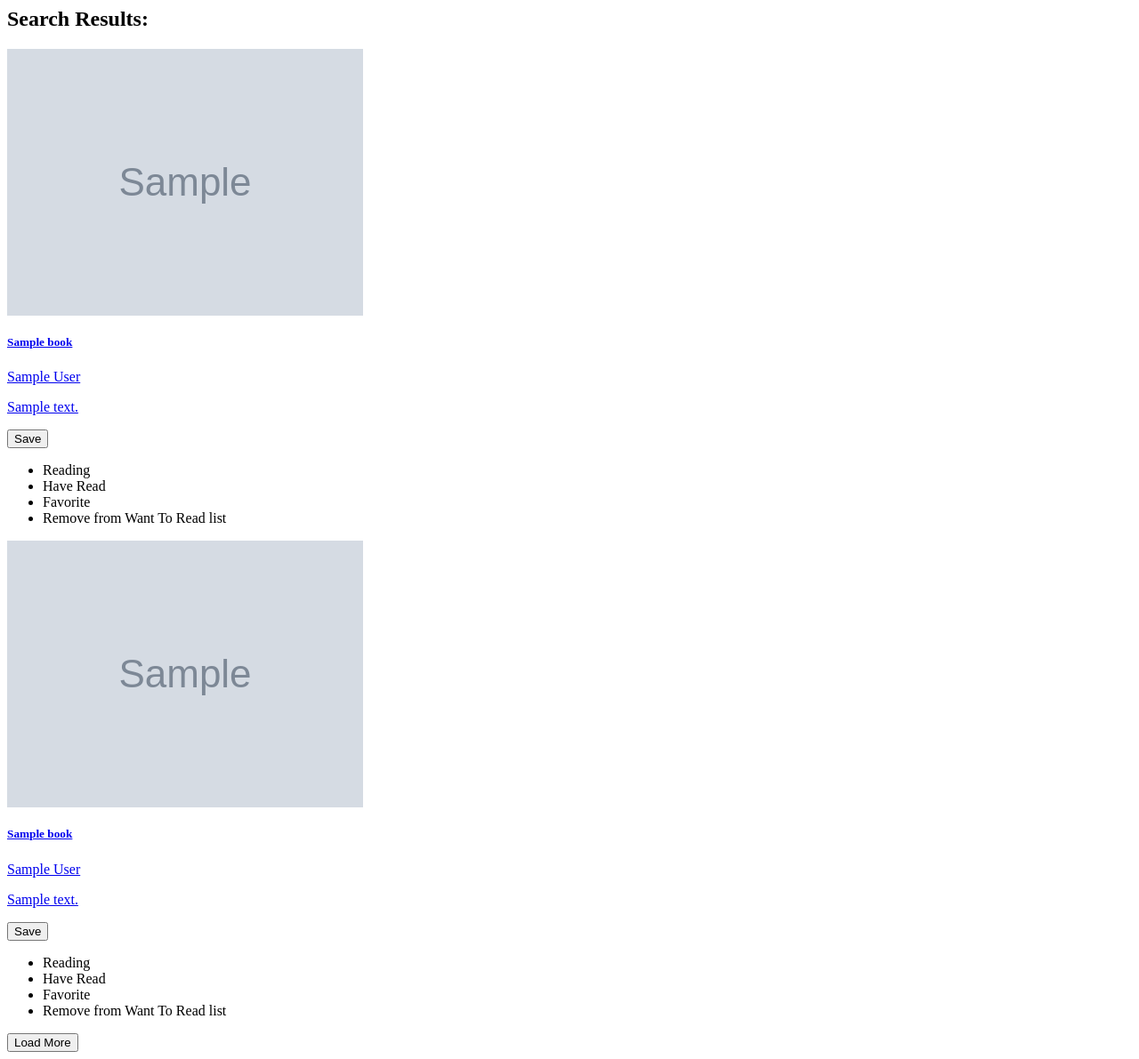
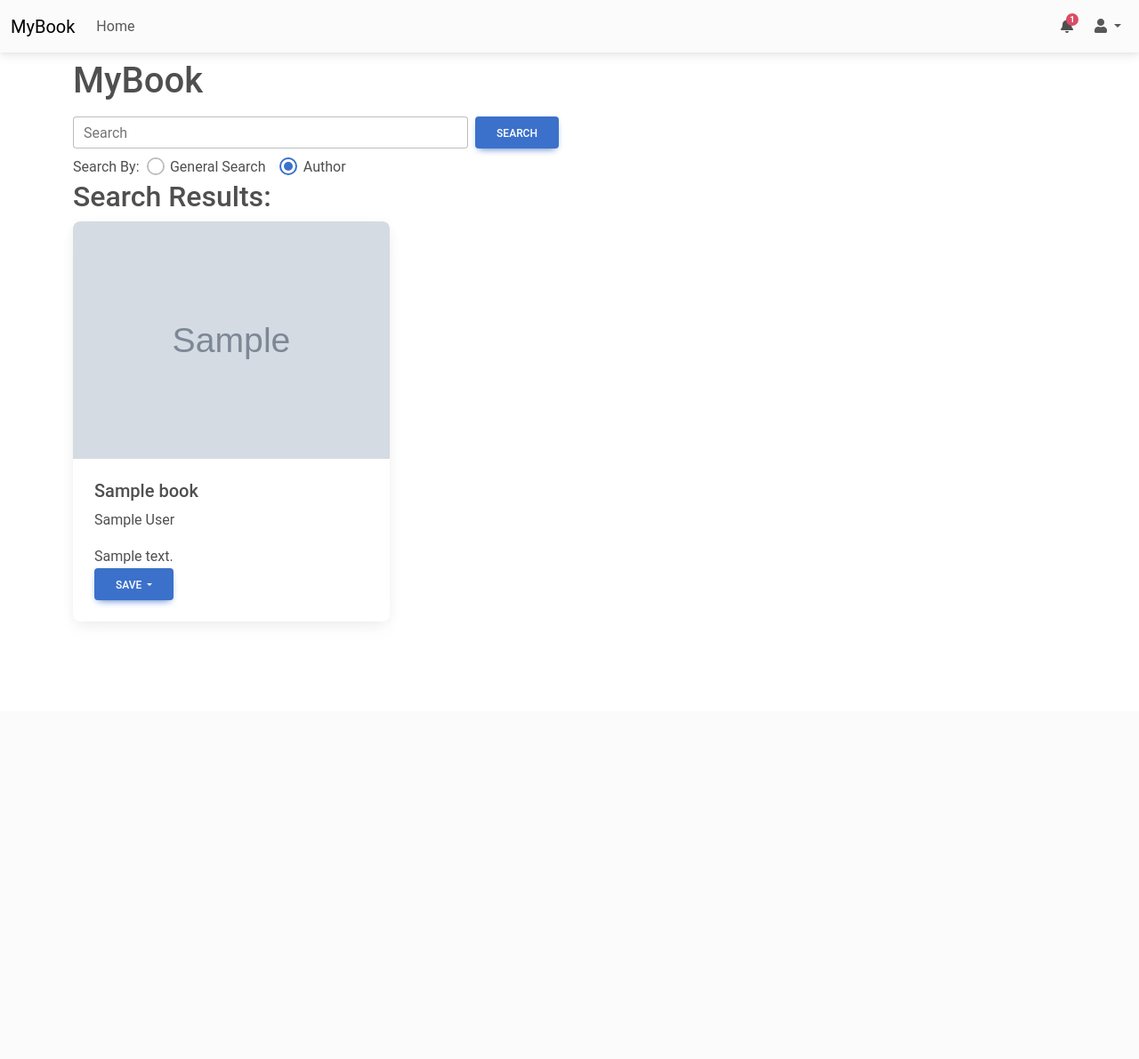
Before and after one commit to rweisshaar1/MyBook, a Flask app: template templates/results/search-results.html in a window 1280 px wide. Shown: the whole page at 89% size. After the commit the page ends 681 px from the top, so only its background shows below. Run offline with Flask 3, Linux system fonts and the light colour scheme; the template is opened without the code that fills it: most values are stand-ins (such as "Sample title", 1, 10 or a date in 2020); grey boxes marked "Sample" are stand-in pictures; some libraries are stand-ins or nearby versions.

Commit message:
Fixed search results page to refresh properly. Also added caching method to results page to keep results the same.

```diff
--- a/templates/main/home.html
+++ b/templates/main/home.html
@@ -7,8 +7,8 @@
     <h1>MyBook</h1>
 
     <div class="row">
-      <form class="mt-2 col-md-6" hx-get="/search" hx-params="search,radioOptions" hx-target="#Results"
-        hx-swap="innerHTML">
+      <form class="mt-2 col-md-6" hx-get="/search" hx-push-url="true" hx-params="search,radioOptions" hx-target="body"
+        hx-swap="outerHTML">
         <div class="d-flex mb-2">
           <div class="form-outline flex-grow-1 me-2" data-mdb-input-init>
             <input type="text" name="search" id="search" class="form-control" />
@@ -32,7 +32,7 @@
       </form>
     </div>
 
-    <div class="container mt-2" id="Results">
+    <div class="container mt-2" id="Results" hx-swap="innerHTML">
       <div class="">
         <h2 class="fs-1">Recommended For You:</h2>
         {% if recommended_books %}
--- a/templates/results/search-results.html
+++ b/templates/results/search-results.html
@@ -1,8 +1,56 @@
+{% include 'components/header.html' %}
+{% include 'components/navbar.html' %}
+
+<main>
+  <div class="container mt-2">
+
+    <h1>MyBook</h1>
+
+    <div class="row">
+      <form class="mt-2 col-md-6" hx-get="/search" hx-push-url="true" hx-params="search,radioOptions" hx-target="body"
+        hx-swap="outerHTML">
+        <div class="d-flex mb-2">
+          <div class="form-outline flex-grow-1 me-2" data-mdb-input-init>
+            <input type="text" name="search" id="search" class="form-control" value="{{query}}" />
+            <label class="form-label" for="search">Search</label>
+          </div>
+          <button type="submit" class="btn btn-primary" data-mdb-ripple-init>Search</button>
+        </div>
+        <div class="d-flex">
+          <div class="me-2">
+            Search By:
+          </div>
+          {% if search_type == 'general' %}
+          <div class="form-check form-check-inline">
+            <input class="form-check-input" type="radio" name="radioOptions" id="inlineRadio1" value="general"
+              checked />
+            <label class="form-check-label" for="inlineRadio1">General Search</label>
+          </div>
+          <div class="form-check form-check-inline">
+            <input class="form-check-input" type="radio" name="radioOptions" id="inlineRadio2" value="author" />
+            <label class="form-check-label" for="inlineRadio2">Author</label>
+          </div>
+          {% else %}
+          <div class="form-check form-check-inline">
+            <input class="form-check-input" type="radio" name="radioOptions" id="inlineRadio1" value="general" />
+            <label class="form-check-label" for="inlineRadio1">General Search</label>
+          </div>
+          <div class="form-check form-check-inline">
+            <input class="form-check-input" type="radio" name="radioOptions" id="inlineRadio2" value="author"
+              checked />
+            <label class="form-check-label" for="inlineRadio2">Author</label>
+          </div>
+          {% endif %}
+        </div>
+      </form>
+    </div>
+
+    <div hx-target="this" hx-swap="innerHTML">
       <div class="">
         <h2>Search Results:</h2>
       </div>
       <div class="row">
-  {% for book in results[:9] %}
+        {% for book in results %}
         <div class="col-md-4">
           <div class="card mb-4 max-card-height hover">
             <a href="/book/{{book.id}}" class="no-color" href="#">
@@ -56,5 +104,31 @@
       {% endfor %}
 
       <div class="d-flex justify-content-center mb-4">
-  <button class="btn btn-primary" onclick="loadMore(event)">Load More</button>
+        {% if page > 1 %}
+        <a hx-get="{{ url_for('main.search', search=query, radioOptions=search_type, page=page-1) }}" hx-push-url="true"
+          class="btn btn-primary" hx-target="body">Previous</a>
+        {% endif %}
+
+        <!-- Individual page number links -->
+        {% for i in range(page_range_start, page_range_end) %}
+        {% if i == page %}
+        <span class="ms-2 btn btn-secondary disabled">{{ i }}</span>
+        {% else %}
+        <a hx-get="{{ url_for('main.search', search=query, radioOptions=search_type, page=i) }}" hx-push-url="true"
+          class="ms-2 btn btn-primary" hx-target="body">{{ i }}</a>
+        {% endif %}
+        {% endfor %}
+
+        {% if results|length == 12 %}
+        <a hx-get="{{ url_for('main.search', search=query, radioOptions=search_type, page=page+1) }}" hx-push-url="true"
+          class="ms-2 btn btn-primary">Next</a>
+        {% endif %}
       </div>
+
+    </div>
+  </div>
+
+</main>
+
+
+{% include 'components/footer.html' %}
```
Also changed, not shown: controllers/routes.py (+28 -4 lines), controllers/search.py (+22 -5 lines). Lines whose indentation alone changed are shown as unchanged.
